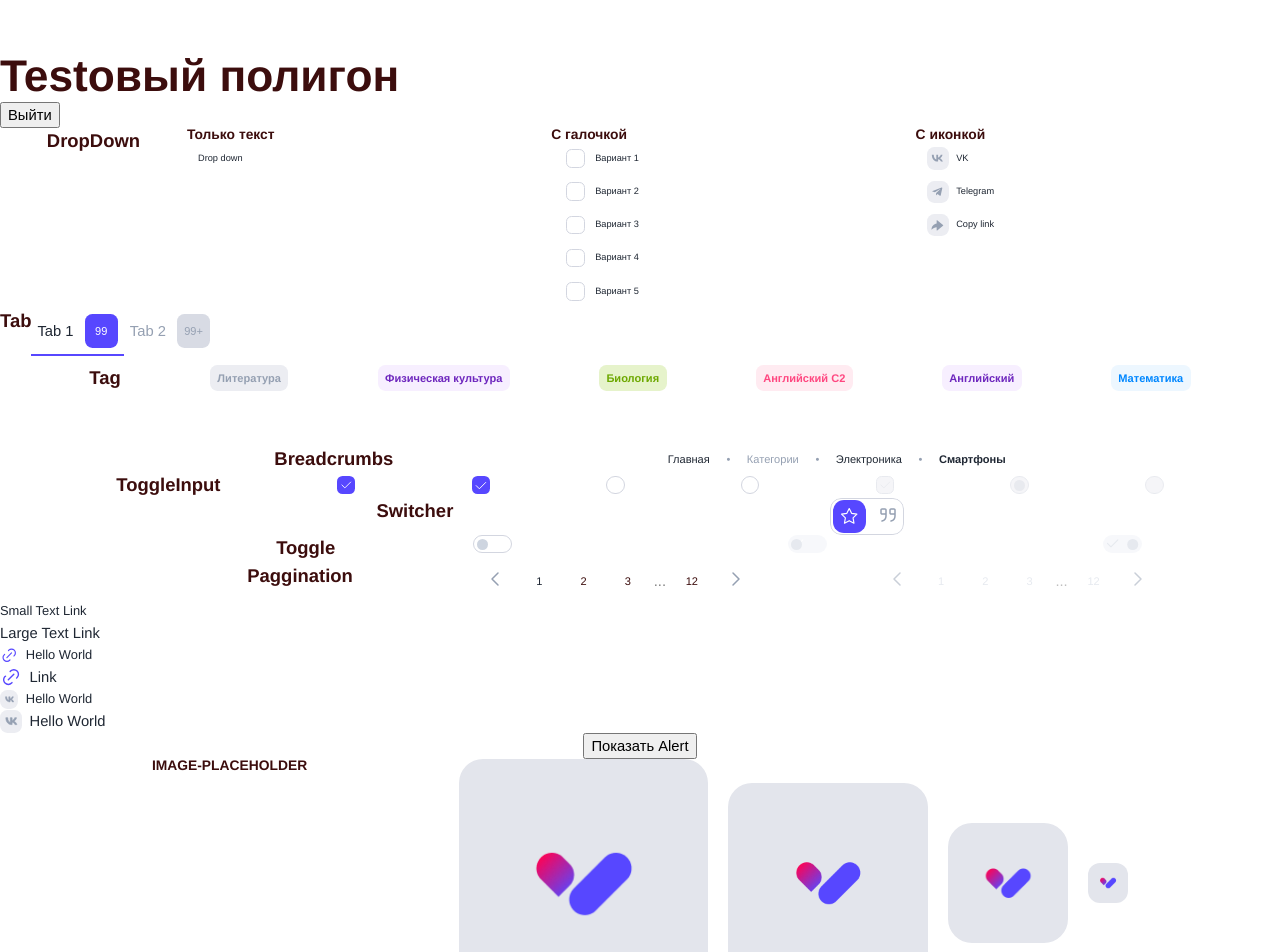
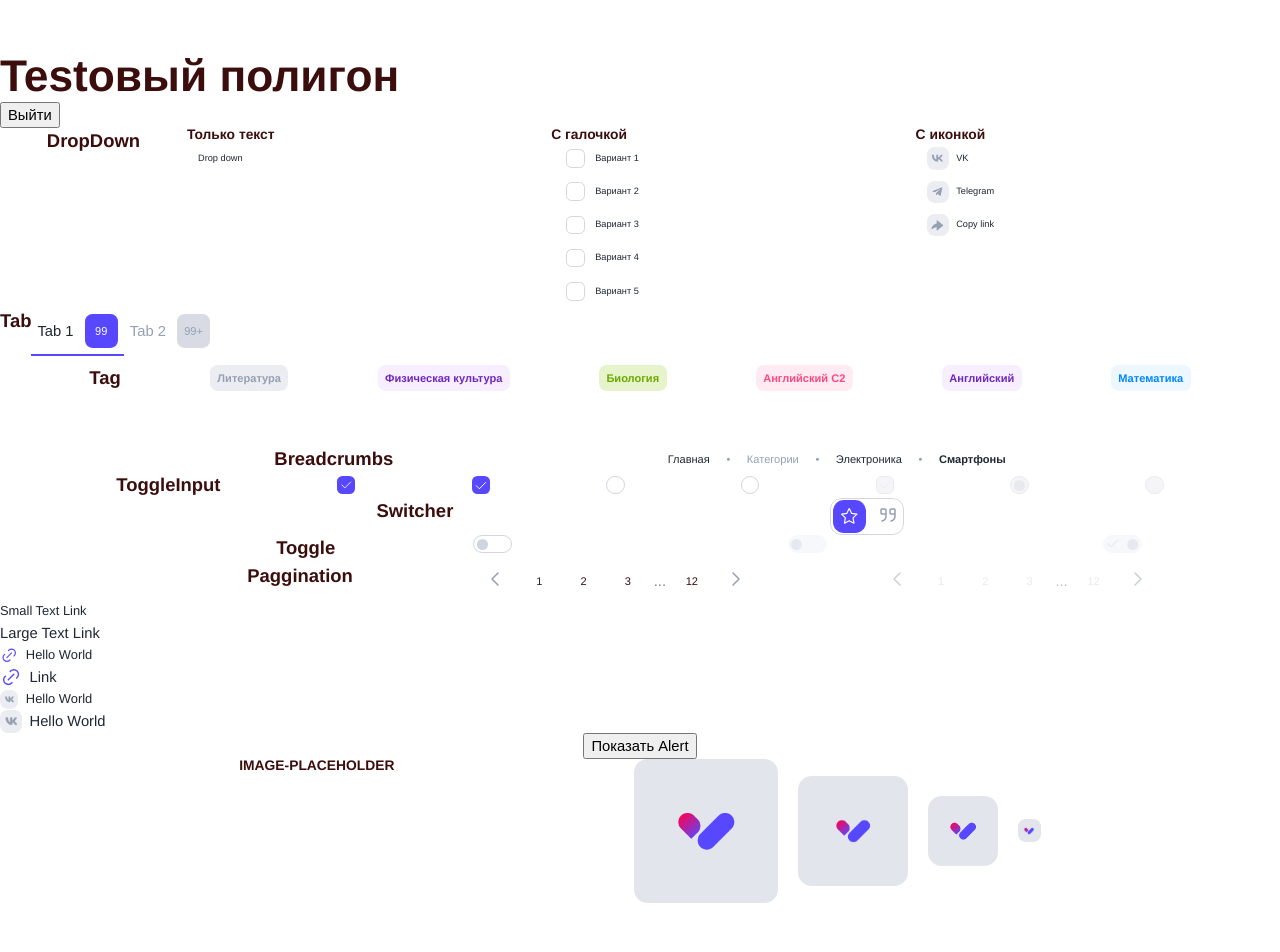
Before and after one commit to Aldiyar-B/Paraweb, a React (Vite) app: page /test in a window 1280 px wide. Shown: the top 952 px of the page. Built offline with nearby package versions, Linux system fonts and the light colour scheme.

Commit message:
alert and imagePlch are done

```diff
--- a/src/components/Alert/Alert.jsx
+++ b/src/components/Alert/Alert.jsx
@@ -1,38 +1,38 @@
 import React from 'react';
 import styles from './Alert.module.scss';
-import { icons } from '../Alert/icons';
+import { icons } from '../icons';
 
 const getIcon = (iconName) =>
-  icons[`../../assets/svg/icons/${iconName}.svg`] || null;
+  icons[`../assets/svg/icons/${iconName}.svg`] || null;
 
 const Alert = ({ type = 'success', title, message, onClose }) => {
   const successIcon = 'check-circle';
   const errorIcon = 'alert-circle';
-  const X = 'x';
+  const closeIcon = 'x';
 
   return (
-    <div className={`${styles.alert} ${styles[type]}`}>
-      <div className={styles.icon}>
+    <div className={`${styles.alert} ${styles[`alert--${type}`]}`}>
+      <div className={styles.alert__icon}>
         {type === 'success' ? (
           <span
-            className={`${styles.icon} `}
+            className={styles.alert__icon}
             dangerouslySetInnerHTML={{ __html: getIcon(successIcon) }}
           />
         ) : (
           <span
-            className={`${styles.icon} `}
+            className={styles.alert__icon}
             dangerouslySetInnerHTML={{ __html: getIcon(errorIcon) }}
           />
         )}
       </div>
-      <div className={styles.content}>
-        <p className={styles.title}>{title}</p>
-        <p className={styles.message}>{message}</p>
+      <div className={styles.alert__content}>
+        <p className={styles.alert__title}>{title}</p>
+        <p className={styles.alert__message}>{message}</p>
       </div>
-      <button className={styles.close} onClick={onClose}>
+      <button className={styles.alert__close} onClick={onClose}>
         <span
-          className={`${styles.icon} `}
-          dangerouslySetInnerHTML={{ __html: getIcon(X) }}
+          className={styles.alert__icon}
+          dangerouslySetInnerHTML={{ __html: getIcon(closeIcon) }}
         />
       </button>
     </div>
--- a/src/components/Alert/Alert.module.scss
+++ b/src/components/Alert/Alert.module.scss
@@ -5,88 +5,82 @@
   position: fixed;
   top: 30%;
   right: 30%;
-  padding: 24px;
-  border-radius: 24px;
+  padding: 1.5rem;
+  border-radius: 1.5rem;
   display: flex;
   align-items: flex-start;
-  gap: 12px;
+  gap: 1.2rem;
   transition: all 0.3s ease-in-out;
-  max-width: 440px;
-  max-height: 96px;
+  max-width: 44rem;
+  max-height: 9.6rem;
 
   width: 100%;
   z-index: 1000;
   background-color: var(--card-color);
   @include text-body-small;
+
+  @include mobile {
+    max-width: 35.1rem;
+    max-height: 8.4rem;
+  }
 }
 
-.success {
-  border: 1px solid var(--electric-green-default-color);
+.alert--success {
+  border: 0.1rem solid var(--electric-green-default-color);
 
   svg path {
     stroke: var(--electric-green-default-color);
   }
 }
 
-.error {
-  border: 1px solid var(--suai-red-default-color);
+.alert--error {
+  border: 0.1rem solid var(--suai-red-default-color);
 
   svg path {
     stroke: var(--suai-red-default-color);
   }
 }
 
-.title {
-  line-height: 20px;
+.alert__title {
+  line-height: 2rem;
   letter-spacing: 0%;
   font-weight: 500;
   color: var(--text-color);
   margin-bottom: 0.8rem;
 }
 
-.message {
-  line-height: 20px;
+.alert__message {
+  line-height: 2rem;
   letter-spacing: 0%;
   font-weight: 400;
   color: var(--text-secondary-color);
 }
 
-.close {
+.alert__close {
   background: none;
   border: none;
   cursor: pointer;
   color: inherit;
   margin-left: auto;
   transition: opacity 0.2s;
-  width: 30px;
-  height: 30px;
+  width: 3rem;
+  height: 3rem;
+
   svg path {
     stroke: var(--text-secondary-color);
   }
 }
 
-.icon {
+.alert__icon {
   display: block;
-
-  width: 24px;
-  height: 24px;
+  width: 2.4rem;
+  height: 2.4rem;
+  @include mobile {
+    width: 2rem;
+    height: 2rem;
+  }
 }
 
-.alert-close:hover {
+.alert__close:hover {
   opacity: 0.7;
 }
-
-@media (max-width: 768px) {
-  .alert {
-    max-width: 351px;
-    max-height: 84px;
-  }
-
-  .icon {
-    display: block;
-    path {
-      width: 20px;
-      height: 20px;
-    }
-  }
-}
--- a/src/components/Alert/icons.jsx
+++ /dev/null
@@ -1,5 +0,0 @@
-// Импортируем иконки
-export const icons = import.meta.glob('../../assets/svg/icons/*.svg', {
-  eager: true,
-  as: 'raw',
-});
--- a/src/components/ImagePlaceholder/ImagePlaceholder.jsx
+++ b/src/components/ImagePlaceholder/ImagePlaceholder.jsx
@@ -3,7 +3,7 @@ import styles from './ImagePlaceholder.module.scss';
 
 const ImagePlaceholder = ({ src, size = 'medium' }) => {
   return (
-    <div className={`${styles.placeholder} ${styles[size]}`}>
+    <div className={`${styles.placeholder} ${styles[`placeholder--${size}`]}`}>
       {src && <img src={src} alt="Placeholder" className={styles.image} />}
     </div>
   );
--- a/src/components/ImagePlaceholder/ImagePlaceholder.module.scss
+++ b/src/components/ImagePlaceholder/ImagePlaceholder.module.scss
@@ -1,33 +1,59 @@
+@use '../../style/utils/typography.scss' as *;
+@use '../../style/global/breakpoints.scss' as *;
+
 .placeholder {
   display: flex;
   align-items: center;
   justify-content: center;
   background-color: var(--gray-color-4);
-  border-radius: 24px;
+  border-radius: 1.5rem;
 
-  &.rating-card {
-    width: 249px;
-    height: 249px;
-    padding: 65px;
+  &--rating-card {
+    width: 15.6rem;
+    height: 15.6rem;
+    padding: 4rem;
+
+    @include mobile {
+      width: 9.5rem;
+      height: 9.5rem;
+      padding: 2.5rem;
+    }
   }
 
-  &.profile {
-    width: 200px;
-    height: 200px;
-    padding: 60px;
+  &--profile {
+    width: 12rem;
+    height: 12rem;
+    padding: 3.7rem;
+    @include mobile {
+      width: 7.5rem;
+      height: 7.5rem;
+      padding: 2rem;
+    }
   }
 
-  &.menu {
-    width: 120px;
-    height: 120px;
-    padding: 32px;
+  &--menu {
+    width: 7.5rem;
+    height: 7.5rem;
+    padding: 2rem;
+    @include mobile {
+      width: 2.4rem;
+      height: 2.4rem;
+      padding: 0.6rem;
+      border-radius: 0.5rem;
+    }
   }
 
-  &.rating-list {
-    width: 40px;
-    height: 40px;
-    border-radius: 12px;
-    padding: 10px;
+  &--rating-list {
+    width: 2.5rem;
+    height: 2.5rem;
+    border-radius: 0.8rem;
+    padding: 0.6rem;
+    @include mobile {
+      width: 2.4rem;
+      height: 2.4rem;
+      padding: 0.6rem;
+      border-radius: 0.5rem;
+    }
   }
 }
 
@@ -36,33 +62,3 @@
   height: 100%;
   object-fit: contain;
 }
-
-@media (max-width: 767px) {
-  .placeholder {
-    &.rating-card {
-      width: 152px;
-      height: 152px;
-      padding: 40px;
-    }
-
-    &.profile {
-      width: 120px;
-      height: 120px;
-      padding: 32px;
-    }
-
-    &.menu {
-      width: 24px;
-      height: 24px;
-      padding: 6px;
-      border-radius: 8px;
-    }
-
-    &.rating-list {
-      width: 24px;
-      height: 24px;
-      padding: 6px;
-      border-radius: 8px;
-    }
-  }
-}
```
